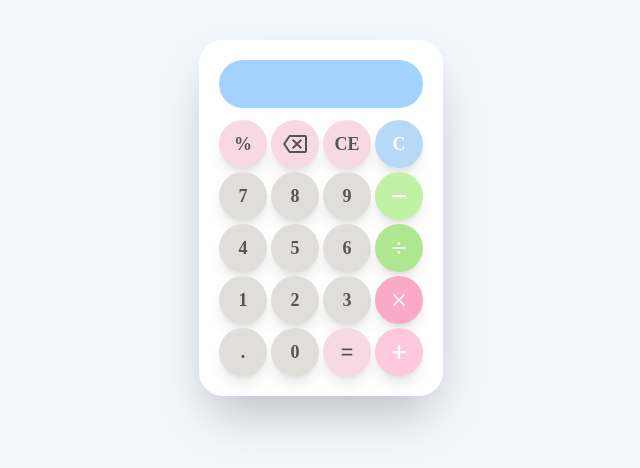
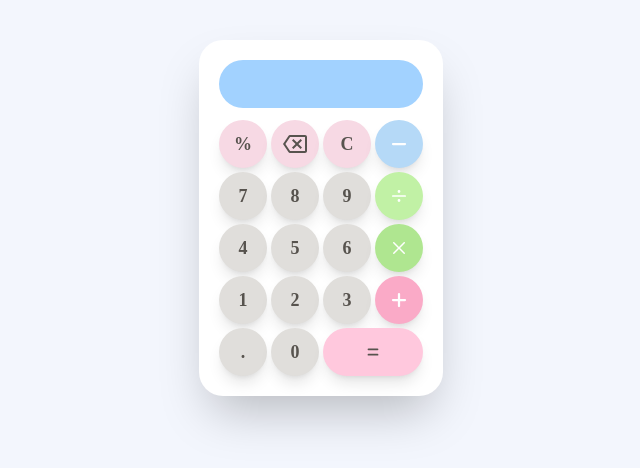
Before and after one commit to RahafAyesh/mycalculator, a SvelteKit app: page / in a window 1280 px wide. Shown: the part 182-650 px from the top of the page, without its empty margins (319-959 px from the left). Built offline with nearby package versions, Linux system fonts and the light colour scheme; a web font is replaced by a local one.

Commit message:
everything is working

```diff
--- a/src/app.css
+++ b/src/app.css
@@ -4,7 +4,7 @@
 @tailwind utilities;
 
 button {
-    @apply bg-[#e0dedb] hover:bg-[#c9c6c3] hover:scale-95 transition-all rounded-full w-12 h-12 text-lg shadow-lg flex items-center justify-center text-stone-600;
+    @apply bg-[#e0dedb] hover:bg-[#c9c6c3] hover:scale-95 transition-all rounded-full min-w-12 h-12 text-lg shadow-lg flex items-center justify-center text-stone-600;
 
 }
 body{
--- a/src/routes/+page.svelte
+++ b/src/routes/+page.svelte
@@ -12,10 +12,19 @@ equation+=value;
 }
 
 function backspace(){
-eqution=equation.substring(0, eqution.length - 1);
+    equation=equation.substring(0, equation.length - 1);
 
 }
 
+function clear(){
+
+    equation=("");
+
+}
+
+function result(){
+equation=eval(equation);
+}
 
 let equation :string="";
 
@@ -42,35 +51,33 @@ let equation :string="";
 <Backspace/>
 
 </button>
-<button class="bg-[#f7d9e4]  hover:bg-[#f2ccda]">CE </button>
-<button class="bg-[#b5d9f7] hover:bg-[#a8cfef] text-white">C </button>
+<button on:click= {clear} class="bg-[#f7d9e4]  hover:bg-[#f2ccda] ">C </button>
+<button on:click= {()=>addtoEquation('-')} class="bg-[#b5d9f7] hover:bg-[#a8cfef] text-white"> <Minus/></button>
 <button on:click={()=>addtoEquation('7')}>7</button>
 <button on:click={()=>addtoEquation('8')}>8</button>
 <button on:click={()=>addtoEquation('9')}>9</button>
-<button  on:click={()=>addtoEquation(' - ')} class="bg-[#c1f1a5] hover:bg-[#b3eb95] text-white">
-<Minus/>
+<button  on:click={()=>addtoEquation('/')} class="bg-[#c1f1a5] hover:bg-[#b3eb95] text-white">
+<Division/>
 </button>
 <button on:click={()=>addtoEquation('4')}>4</button>
 <button on:click={()=>addtoEquation('5')}>5</button>
 <button on:click={()=>addtoEquation('6')}>6</button>
-<button  on:click={()=>addtoEquation('/')} class="bg-[#afe690] hover:bg-[#9dd27f] text-white">
-<Division/>
+<button  on:click={()=>addtoEquation('*')} class="bg-[#afe690] hover:bg-[#9dd27f] text-white">
+    <Multiplication />
 </button>
 <button on:click={()=>addtoEquation('1')}>1</button>
 <button on:click={() => addtoEquation('2')}>2</button>
 <button on:click={() => addtoEquation('3')}>3</button>
-<button on:click={() => addtoEquation(' * ')} class="bg-[#faaac7] hover:bg-[#ee9cba] text-white">
-    <Multiplication />
+<button on:click={() => addtoEquation('+')} class="bg-[#faaac7] hover:bg-[#ee9cba] text-white">
+    <Addtion/>
 </button>
 
 <button on:click={()=>addtoEquation('.')}>.</button>
 <button on:click={()=>addtoEquation('0')}>0</button>
-<button class="bg-[#f7d9e4] hover:bg-[#e1becb] ">
+<button on:click= {()=> result()} class="col-span-2 bg-[#ffc8dd] hover:bg-[#f0b7cd] ">
 <Equal/>
 </button>
-<button on:click={()=>addtoEquation(' + ')} class="bg-[#ffc8dd] hover:bg-[#f0b7cd] text-white ">
-   <Addtion/>
 
-</button>
+
 
     </div>
```
